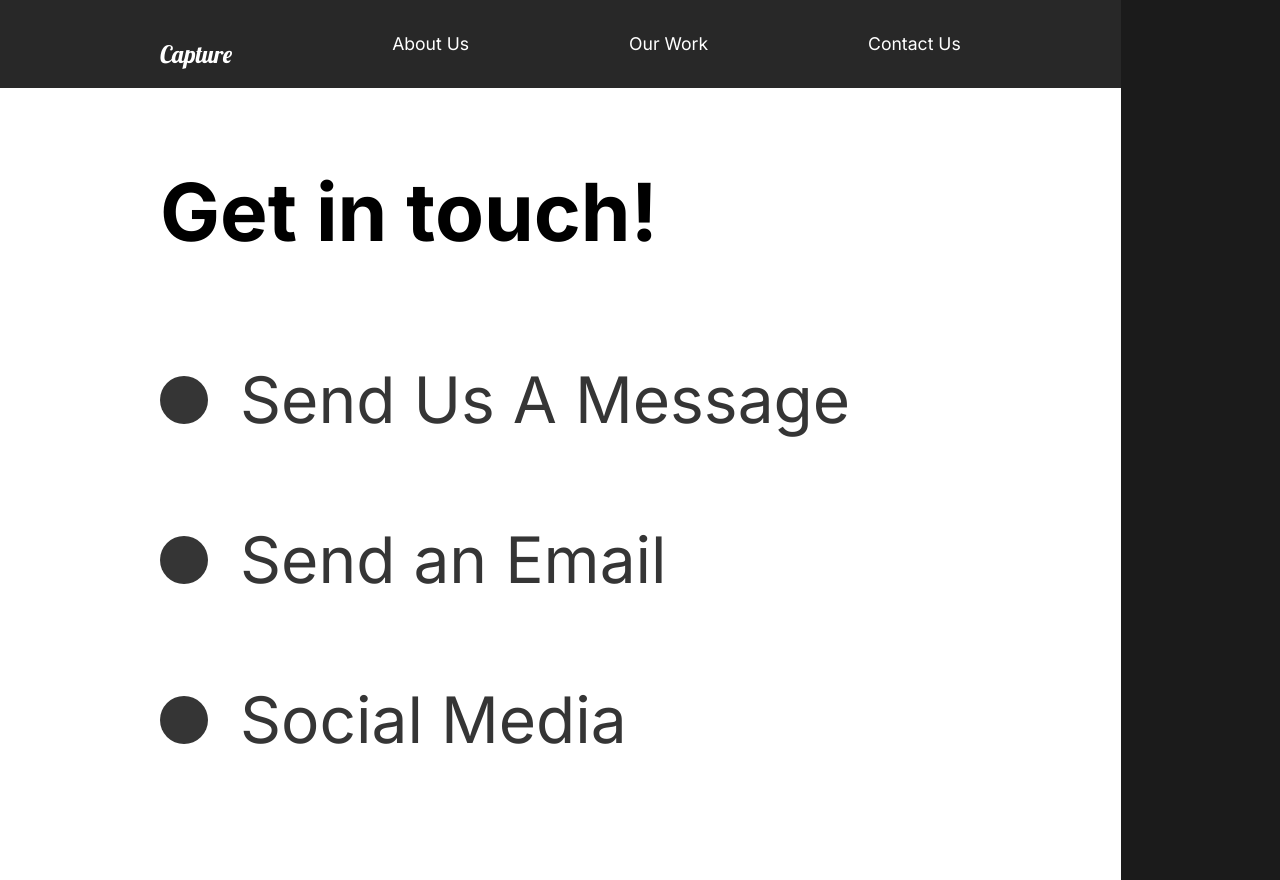
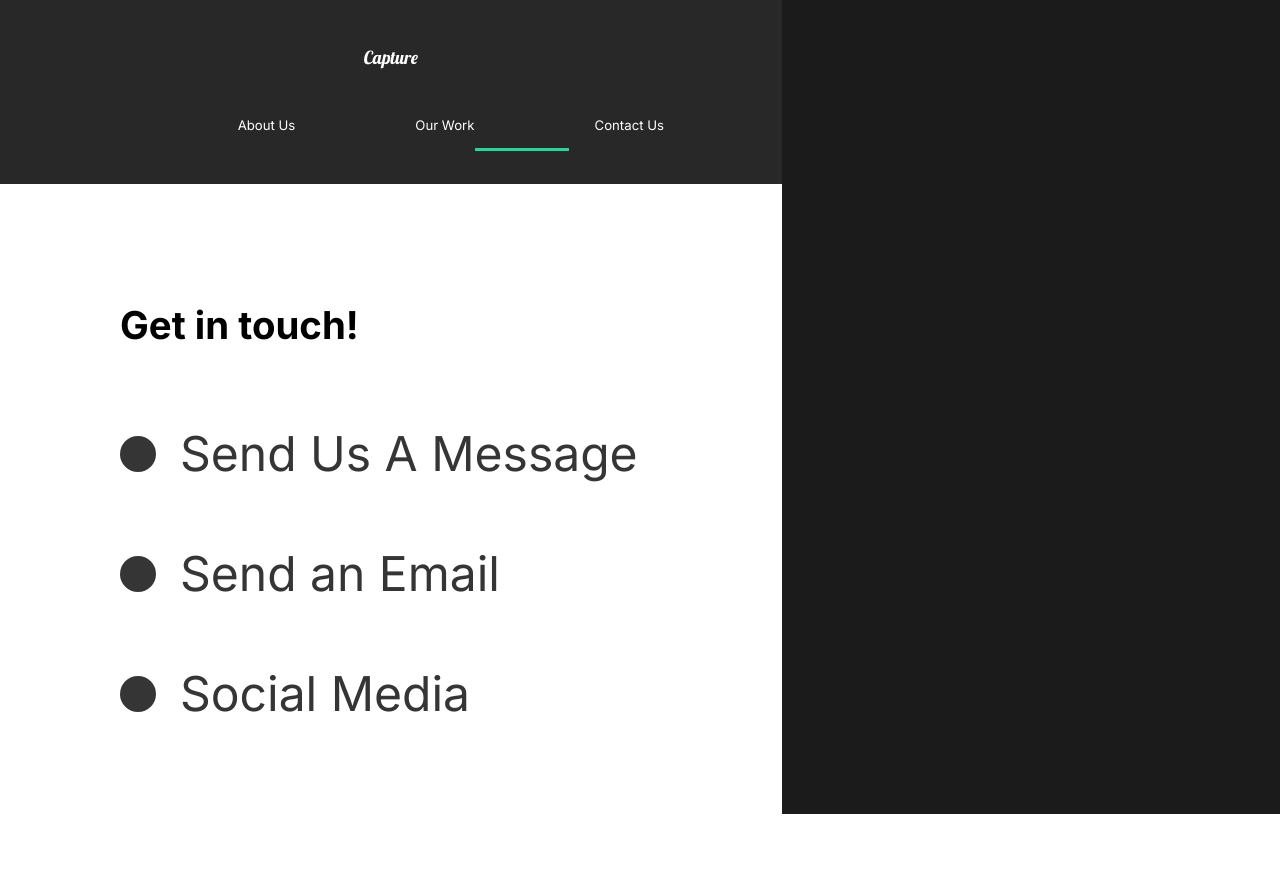
Before and after one commit to FH-N/react-capture-portfolio, a React (Vite) app: page /contact in a window 1280 px wide. After the commit the page ends 814 px from the top, so only its background shows below. Built offline with nearby package versions, Linux system fonts and the light colour scheme.

Commit message:
24. Nav Line anim

```diff
--- a/src/Pages/ContactUs.tsx
+++ b/src/Pages/ContactUs.tsx
@@ -41,13 +41,17 @@
 padding: 5rem 10rem;
 color: #353535;
 min-height: 90vh
+@media (max-width: 1500px){
+    padding: 2rem;
+    font-size: 1rem;
+}
 `;
 
 const Title = styled.div`
 margin-bottom: 4rem;
 color: black;
-h1{
-  font-size: 5rem;
+@media (max-width: 1500px){
+  margin-top: 5rem;
 }
 `;
 
--- a/src/Pages/MovieDetail.tsx
+++ b/src/Pages/MovieDetail.tsx
@@ -77,6 +77,10 @@
   margin: 5rem 10rem;
   align-items: center;
   justify-content: space-around;
+  @media (max-width: 1500px){
+    display: block;
+    margin: 2rem 2rem;
+}
 `;
 
 const AwardStyle = styled.div`
--- a/src/Pages/OurWork.tsx
+++ b/src/Pages/OurWork.tsx
@@ -57,6 +57,9 @@
 min-height: 100vh;
 overflow: hidden;
 padding: 5rem 10rem;
+@media (max-width: 1300px){
+    padding: 2rem 2rem;
+}
 h2{
   padding: 1rem 0rem;
 }
--- a/src/components/GlobalStyle.tsx
+++ b/src/components/GlobalStyle.tsx
@@ -8,11 +8,16 @@
     box-sizing: border-box;
 }
 
+html{
+    @media (max-width: 1500px){
+        font-size: 75%;
+    }
+}
+
 body{
 background-color: #1b1b1b;
 font-family: 'Inter', sans-serif;
 overflow-x: hidden;
-
 }
 
 button{
--- a/src/components/Nav.tsx
+++ b/src/components/Nav.tsx
@@ -1,7 +1,10 @@
 import styled from "styled-components";
 import { Link } from "react-router-dom";
+import { motion } from "framer-motion";
+import { useLocation } from "react-router-dom";
 
 const Nav = () => {
+  const {pathname} = useLocation();
   return (
     <StyledNav>
       <h1>
@@ -12,12 +15,27 @@
       <ul>
         <li>
           <Link to="/"> About Us</Link>
+          <Line
+          transition={{duration: 0.75}}
+          initial={{width: "0%"}}
+          animate={{width: pathname === "/" ? "50%" : "0%"}}
+          />
         </li>
         <li>
           <Link to="/work"> Our Work</Link>
+          <Line
+          transition={{duration: 0.75}}
+          initial={{width: "0%"}}
+          animate={{width: pathname === "/work" ? "50%" : "0%"}}
+          />
         </li>
         <li>
           <Link to="/contact"> Contact Us</Link>
+          <Line
+          transition={{duration: 0.75}}
+          initial={{width: "0%"}}
+          animate={{width: pathname === "/contact" ? "50%" : "0%"}}
+          />
         </li>
       </ul>
     </StyledNav>
@@ -54,6 +72,35 @@
     padding-left: 10rem;
     position: relative;
   }
+
+  @media (max-width: 1300px){
+    flex-direction: column;
+    padding: 2rem 1rem;
+    #logo{
+      display: inline-block;
+      margin: 2rem;
+    }
+    ul {
+      padding: 2rem;
+      justify-content: space-around;
+      width: 100%
+    li {
+      padding: 0;
+    }
+    }
+  }
 `;
 
+const Line = styled(motion.div)`
+  height: 0.3rem;
+  background: #23d997;
+  width: 0%;
+  position: absolute;
+  bottom: -80%;
+  left: 60%;
+  @media (max-width: 1300px){
+    left: 0%;
+  }
+`
+
 export default Nav;
--- a/src/components/ServicesSections.tsx
+++ b/src/components/ServicesSections.tsx
@@ -72,6 +72,9 @@
 const Cards = styled.div`
   display: flex;
   flex-wrap: wrap;
+  @media (max-width: 1300px){
+    justify-content: center;
+  }
 `;
 
 const Card = styled.div`
--- a/src/components/useScroll.tsx
+++ b/src/components/useScroll.tsx
@@ -3,7 +3,7 @@
 
 export const useScroll = () => {
     const controls = useAnimation();
-    const [element, view] = useInView({threshold: 0.5});
+    const [element, view] = useInView({threshold: 0.3});
     if (view){
         controls.start("show");
     } else {
--- a/src/styles.tsx
+++ b/src/styles.tsx
@@ -9,6 +9,11 @@
   justify-content: space-between;
   padding: 5rem 10rem;
   color: white;
+  @media (max-width: 1300px){
+    display: block;
+    padding: 2rem 2rem;
+    text-align: center;
+  }
 `;
 
 export const Description = styled.div`
@@ -17,6 +22,12 @@
   z-index: 2;
   h2 {
     font-weight: lighter;
+  }
+  @media (max-width: 1300px){
+    padding: 0;
+    button {
+      margin: 2rem 0rem 5rem 0rem;
+    }
   }
 `;
 
```
